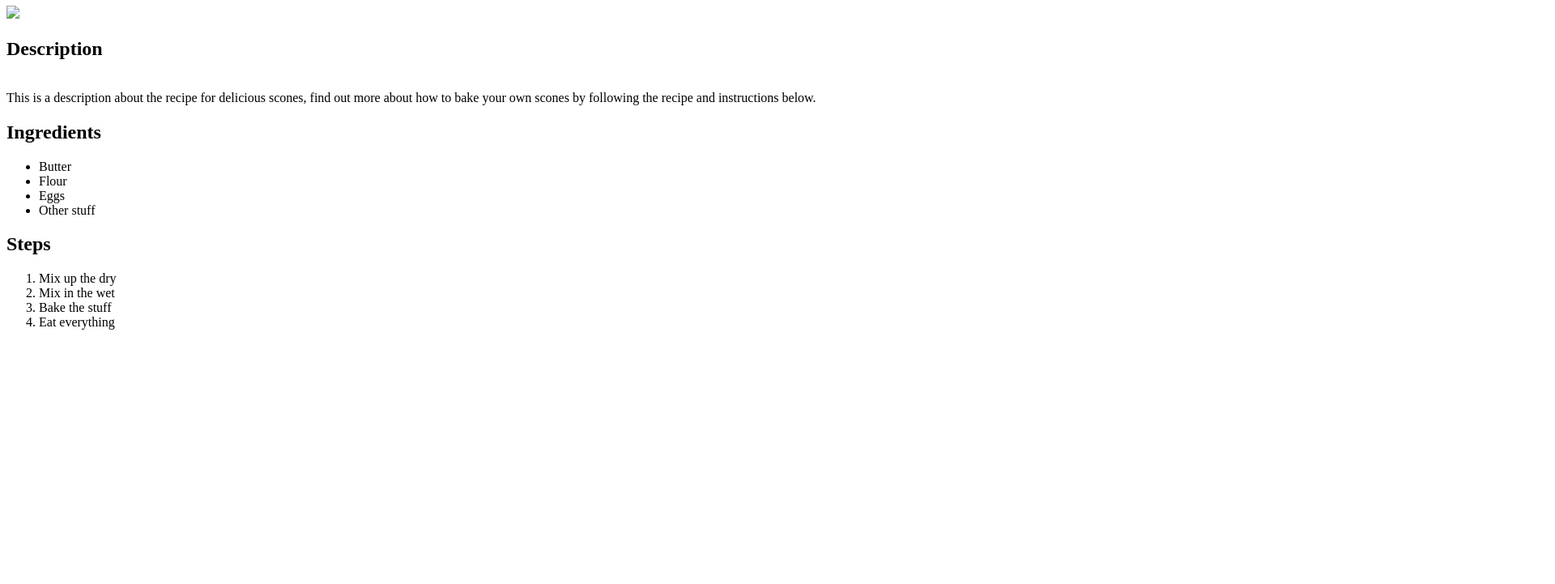
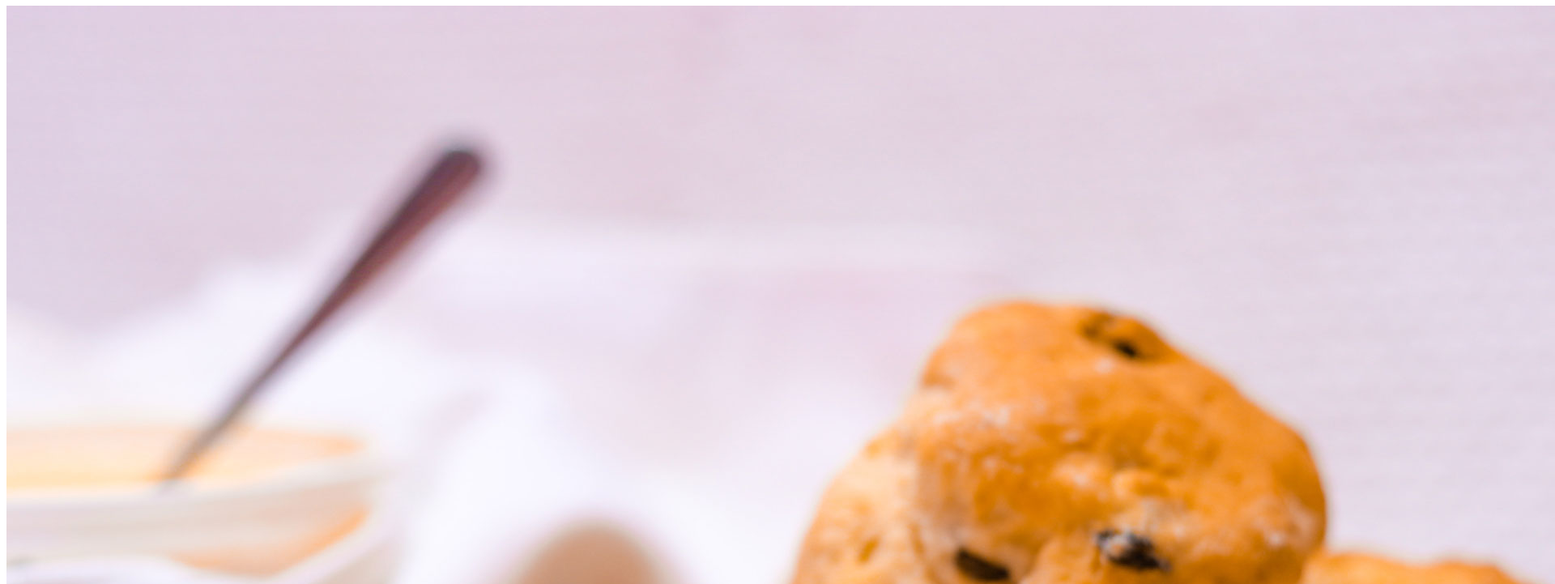
Before and after one commit to florb12345/odin-recipes, a plain HTML site: page recipes/scones.html in a window 1280 px wide. Shown: the part 73-794 px from the top of the page at 81% size, 1920 px wide, since content can reach past the window. Drawn offline with Linux system fonts and the light colour scheme.

Commit message:
this should fix the image thing

```diff
--- a/recipes/scones.html
+++ b/recipes/scones.html
@@ -8,7 +8,7 @@
 </head>
 <body>
     <h1>Scones recipe</h1>
-    <img src="images/scones.jpg">
+    <img src="../images/scones.jpg">
         <h2>Description</h2>
         <br/>
         This is a description about the recipe for delicious scones, find out more about how to bake your own scones by following the recipe and instructions below.
```
